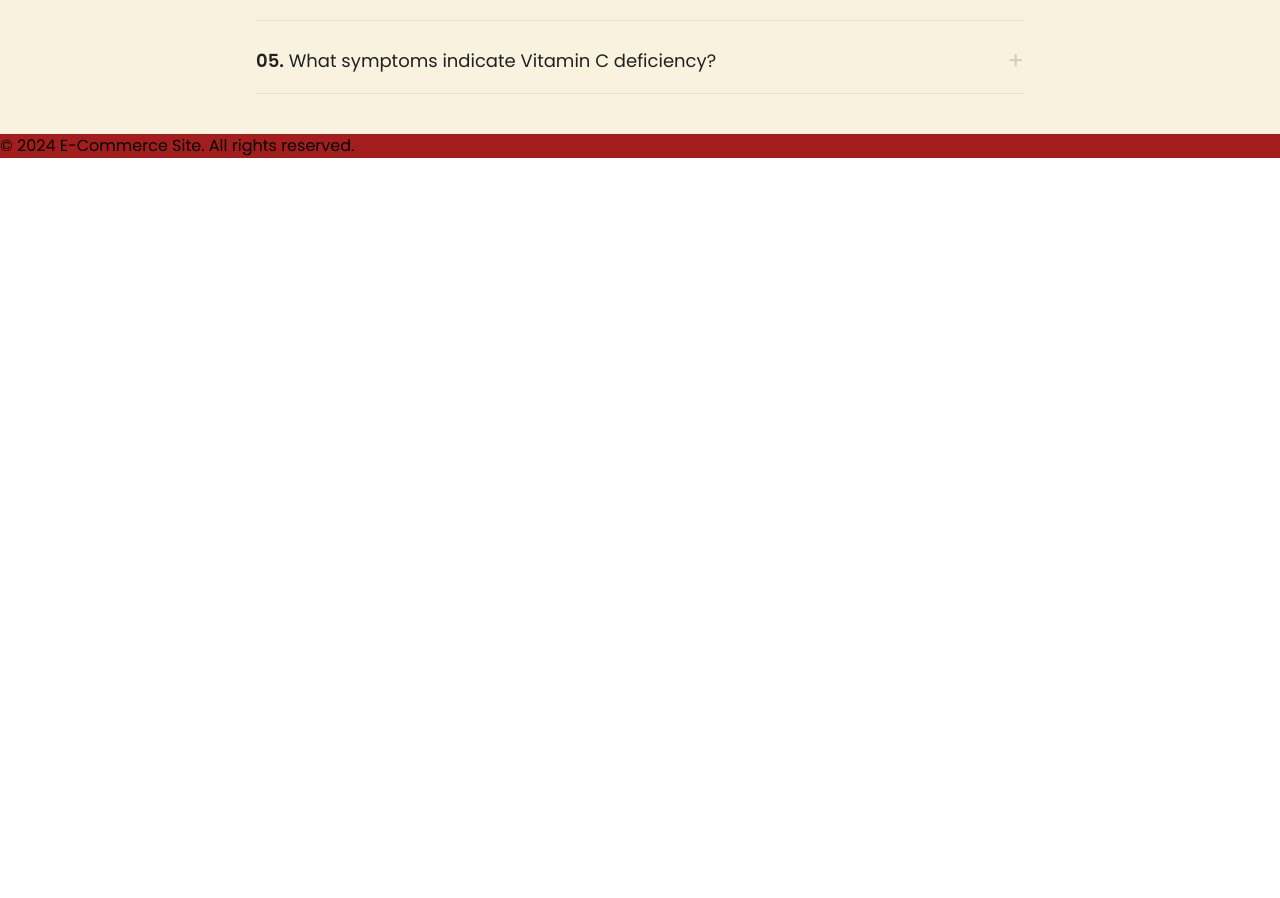
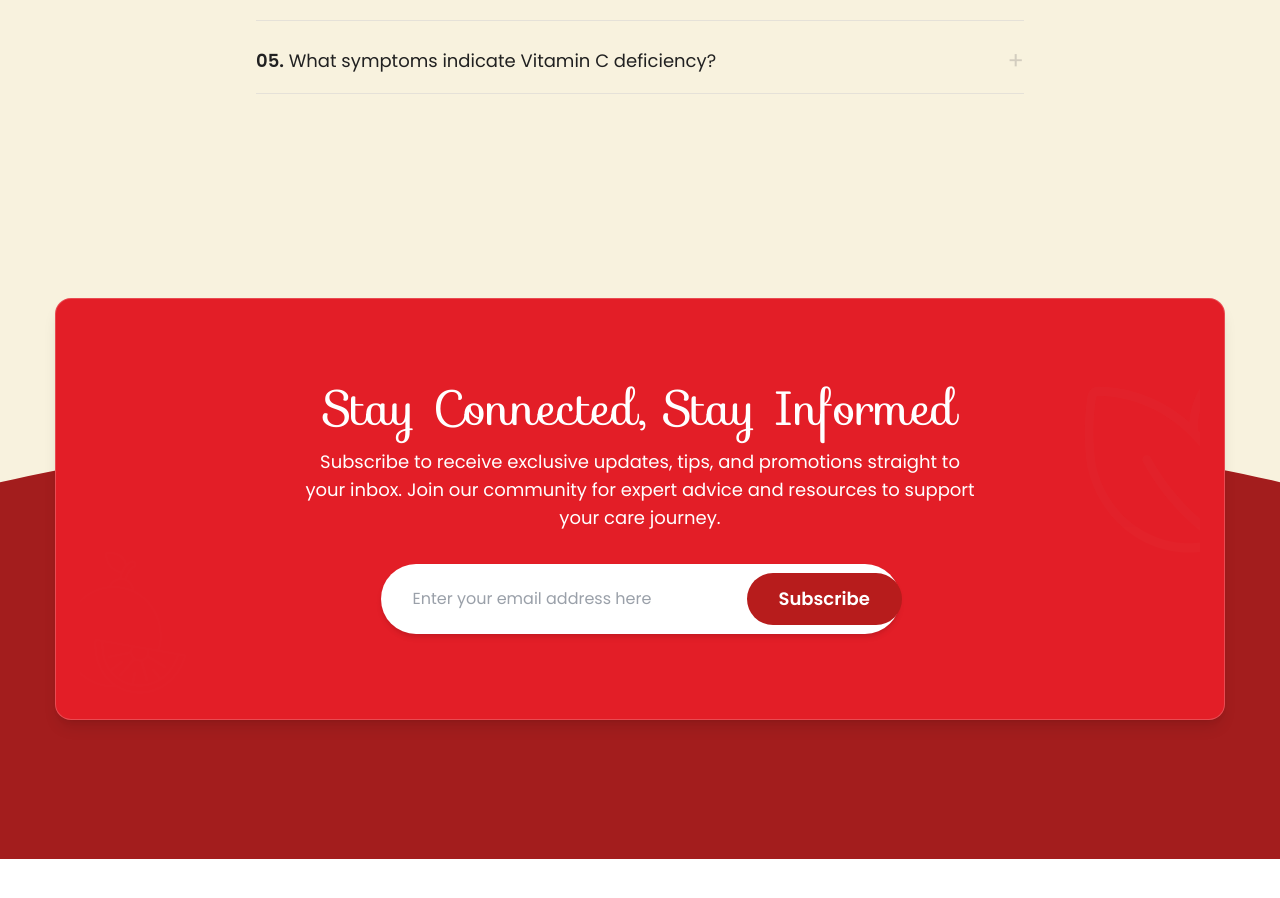
Before and after one commit to ahmadiq01/food-app, a React (Vite) app: page / in a window 1280 px wide. Shown: the part 4300-5198 px from the top of the page. Before the commit the page ends 4458 px from the top, so only its background shows below. Built offline with nearby package versions, Linux system fonts and the light colour scheme.

Commit message:
frontend completed

```diff
--- a/src/pages/Home/Connect.jsx
+++ b/src/pages/Home/Connect.jsx
@@ -1,9 +1,84 @@
 import React from "react";
+import Rleaf from "../../assets/Rleaf.svg";
+import Bomb from "../../assets/Bomb.svg";
+import FooterBG from "../../assets/FooterBG.svg";
+import logo from "../../assets/home-logo.svg";
 
 const Connect = () => {
   return (
-    <div>
-      {/* Customers section content goes here */}
+    <div className="w-full flex flex-col items-center bg-[#F8F2DE] pt-16 pb-0 relative">
+      {/* Main card container */}
+      <div className="relative z-20 w-[1170px] h-[422px] bg-[#E31E27] mt-[100px] rounded-2xl border border-white/20 shadow-lg flex flex-col items-center justify-center mx-auto overflow-hidden" style={{marginBottom: '-300px'}}>
+        {/* Decorative SVGs */}
+        <img src={Bomb} alt="Bomb decoration" className="absolute left-6 bottom-6 w-32 opacity-10" />
+        <img src={Rleaf} alt="Leaf decoration" className="absolute right-6 top-6 w-32 opacity-10" />
+
+        {/* Content */}
+        <h2 className="font-[Sofia] text-4xl md:text-5xl text-white mb-4 text-center">
+          Stay Connected, Stay Informed
+        </h2>
+        <p className="text-white text-base md:text-lg text-center mb-8 max-w-2xl">
+          Subscribe to receive exclusive updates, tips, and promotions straight to your inbox. Join our community for expert advice and resources to support your care journey.
+        </p>
+        <div className="flex flex-row items-center bg-white rounded-full px-2 py-2 w-[519px] h-[70px] shadow-md">
+          <input
+            type="email"
+            placeholder="Enter your email address here"
+            className="rounded-full px-6 py-3 w-[350px] bg-white text-gray-700 focus:outline-none border-none shadow-none"
+          />
+          <button
+            type="submit"
+            className="bg-[#B71C1C] text-white rounded-full px-8 py-3 text-lg font-semibold ml-2"
+          >
+            Subscribe
+          </button>
+        </div>
+      </div>
+
+      {/* Footer background (curved) */}
+      <div className="relative w-full z-10" style={{height: '180px'}}>
+        {/* Use the original SVG as the background */}
+        <img src={FooterBG} alt="Footer background" className="absolute top-0 left-0 w-full h-auto z-0" />
+        {/* Footer content */}
+        <div className="relative z-10 max-w-[1170px] mx-auto flex mt-[120px] flex-row justify-between items-start pt-80 pb-8 px-8">
+          {/* Logo and socials */}
+          <div className="flex flex-col items-start gap-4 min-w-[200px]">
+            <img src={logo} alt="Atbaaq Foods Logo" className="w-28 mb-2" />
+            <div className="flex flex-row gap-3">
+              {/* Replace with your actual social icons */}
+              <a href="#" className="text-white"><i className="fab fa-facebook-f"></i></a>
+              <a href="#" className="text-white"><i className="fab fa-linkedin-in"></i></a>
+              <a href="#" className="text-white"><i className="fab fa-x-twitter"></i></a>
+              <a href="#" className="text-white"><i className="fab fa-instagram"></i></a>
+            </div>
+          </div>
+          {/* Useful Links */}
+          <div className="flex flex-col gap-2 min-w-[180px]">
+            <div className="text-white font-semibold mb-2">Useful Links</div>
+            <a href="#" className="text-white/80 hover:text-white">Product's</a>
+            <a href="#" className="text-white/80 hover:text-white">About Us</a>
+            <a href="#" className="text-white/80 hover:text-white">Blogs</a>
+          </div>
+          {/* Our policies */}
+          <div className="flex flex-col gap-2 min-w-[180px]">
+            <div className="text-white font-semibold mb-2">Our policies</div>
+            <a href="#" className="text-white/80 hover:text-white">Privacy Policy</a>
+            <a href="#" className="text-white/80 hover:text-white">Refund Policy</a>
+            <a href="#" className="text-white/80 hover:text-white">Terms Of Service</a>
+          </div>
+          {/* Customer care */}
+          <div className="flex flex-col gap-2 min-w-[180px]">
+            <div className="text-white font-semibold mb-2">Customer care</div>
+            <a href="#" className="text-white/80 hover:text-white">Contact Us</a>
+            <a href="#" className="text-white/80 hover:text-white">Track Order</a>
+            <a href="#" className="text-white/80 hover:text-white">atbaaqfoods.com</a>
+          </div>
+        </div>
+        {/* Footer bottom line */}
+        <div className="relative z-10 max-w-[1170px] mx-auto border-t border-[#ECDCBF] mt-5  text-center text-white/70 text-sm">
+          © 2024, Atbaaq Foods
+        </div>
+      </div>
     </div>
   );
 };
--- a/src/pages/Home/Home.jsx
+++ b/src/pages/Home/Home.jsx
@@ -38,7 +38,6 @@ const Home = () => {
         <OurFoods />
         <OurCustomers />
         <Connect />
-        <Footer />
       </div>
     </>
   );
```
Also changed, not shown: src/assets/Bomb.svg (added), src/assets/FooterBG.svg (added).
